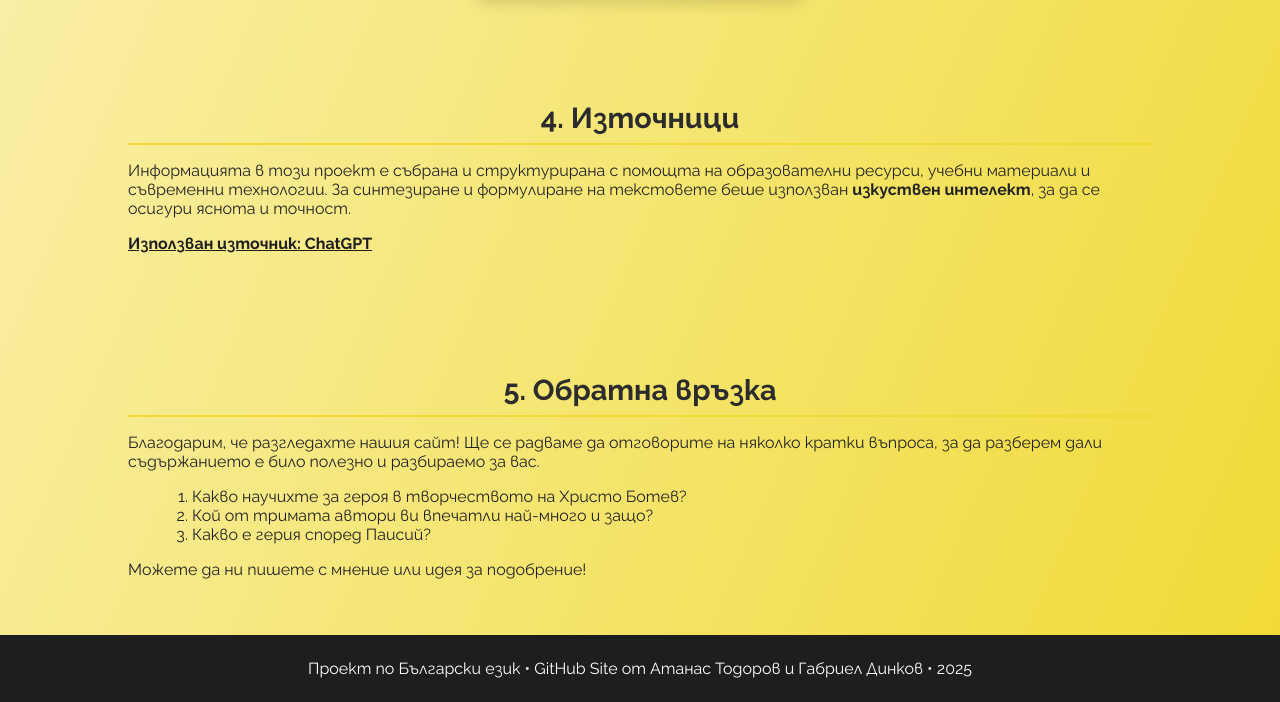
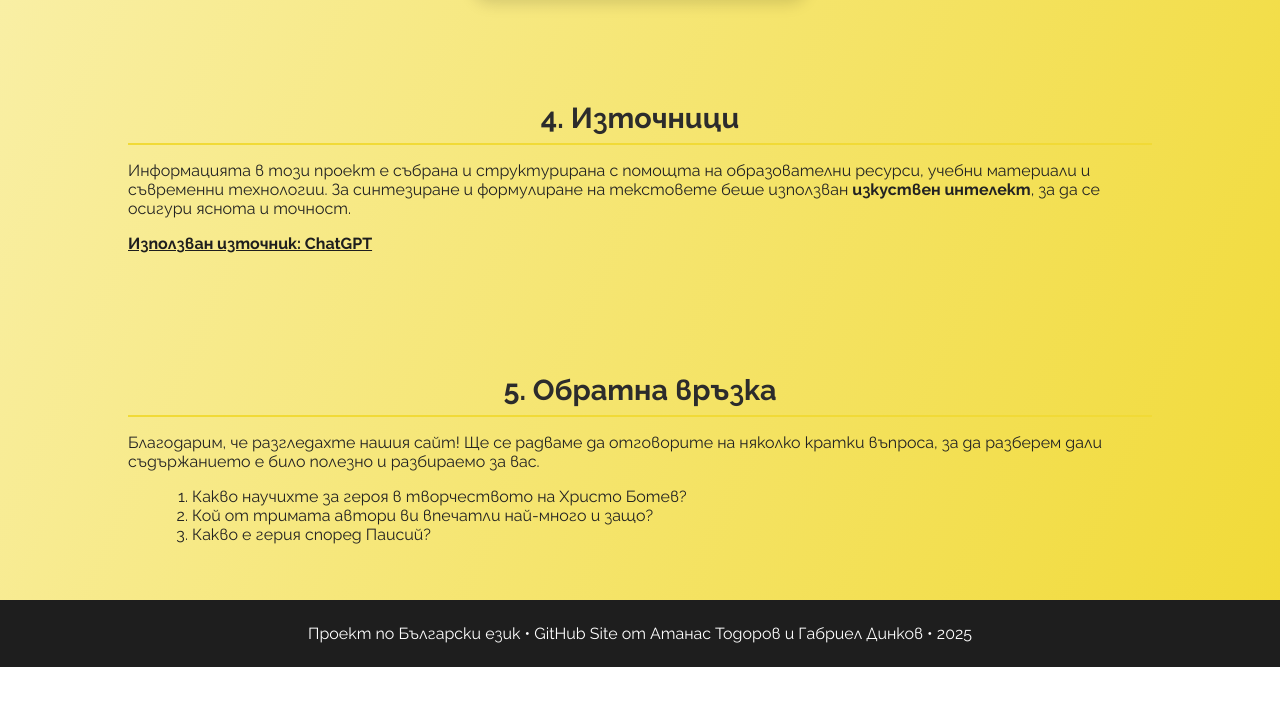
Before and after one commit to Naskacha/Bel-Geroi-25, a plain HTML site: page index.html in a window 1280 px wide. Shown: the part 2279-2981 px from the top of the page. After the commit the page ends 2946 px from the top, so only its background shows below. Drawn offline with Linux system fonts and the light colour scheme.

Commit message:
Update index.html

```diff
--- a/index.html
+++ b/index.html
@@ -164,7 +164,6 @@
       <li>Кой от тримата автори ви впечатли най-много и защо?</li>
       <li>Какво е герия според Паисий?</li>
     </ol>
-    <p>Можете да ни пишете с мнение или идея за подобрение!</p>
   </section>
 
   <footer>
```
